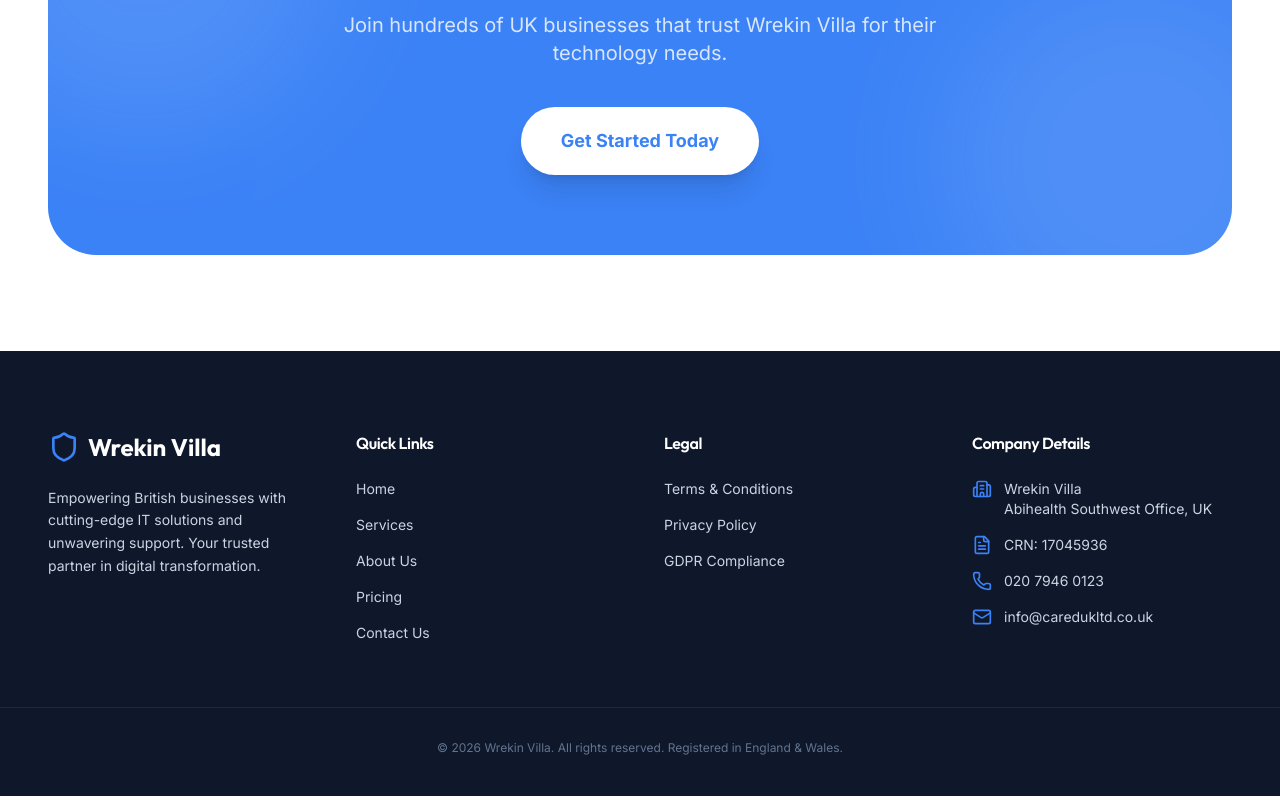
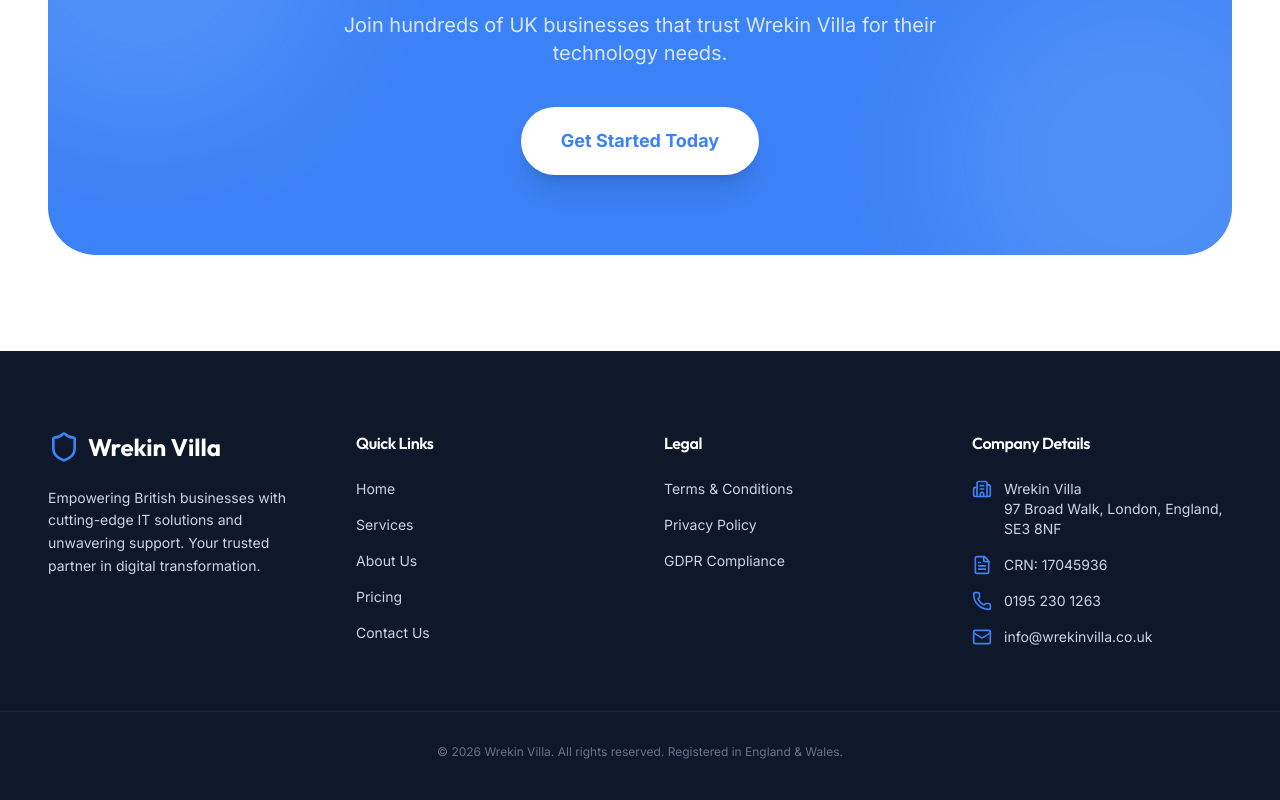
Before and after one commit to consultancy-outfit/100IT-SALESITES-001, a React (Vite) app: page / in a window 1280 px wide. Shown: the part 3662-4462 px from the top of the page. Built offline with nearby package versions, Linux system fonts and the light colour scheme.

Commit message:
Update constants.ts

```diff
--- a/src/constants.ts
+++ b/src/constants.ts
@@ -2,10 +2,10 @@ import { Service, PricingTier, Testimonial, CaseStudy } from './types';
 
 export const COMPANY_DETAILS = {
   name: "Wrekin Villa",
-  address: "Abihealth Southwest Office, UK",
+  address: "97 Broad Walk, London, England, SE3 8NF",
   crn: "17045936",
-  phone: "020 7946 0123", // Example UK number as none provided
-  email: "info@caredukltd.co.uk",
+  phone: "0195 230 1263", // Example UK number as none provided
+  email: "info@wrekinvilla.co.uk",
   hours: "Mon - Fri: 09:00 - 17:30",
 };
 
```
